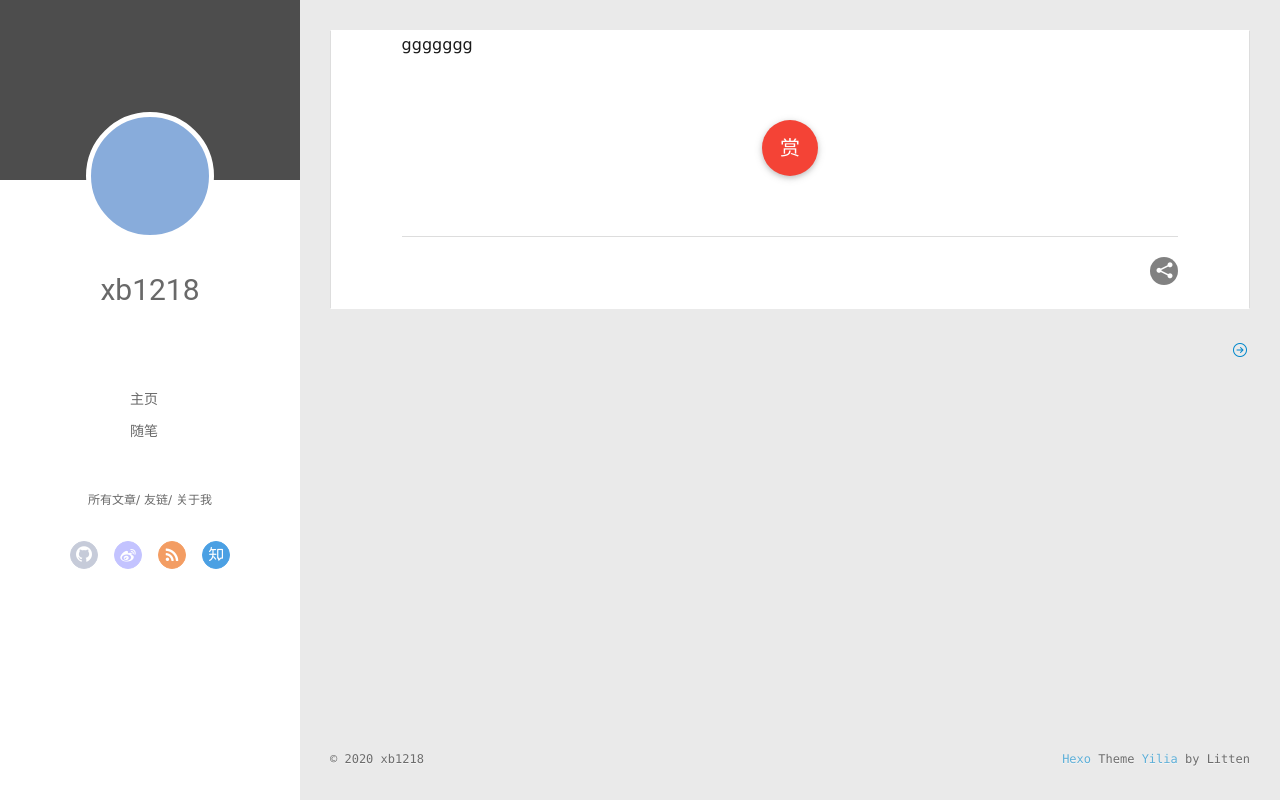
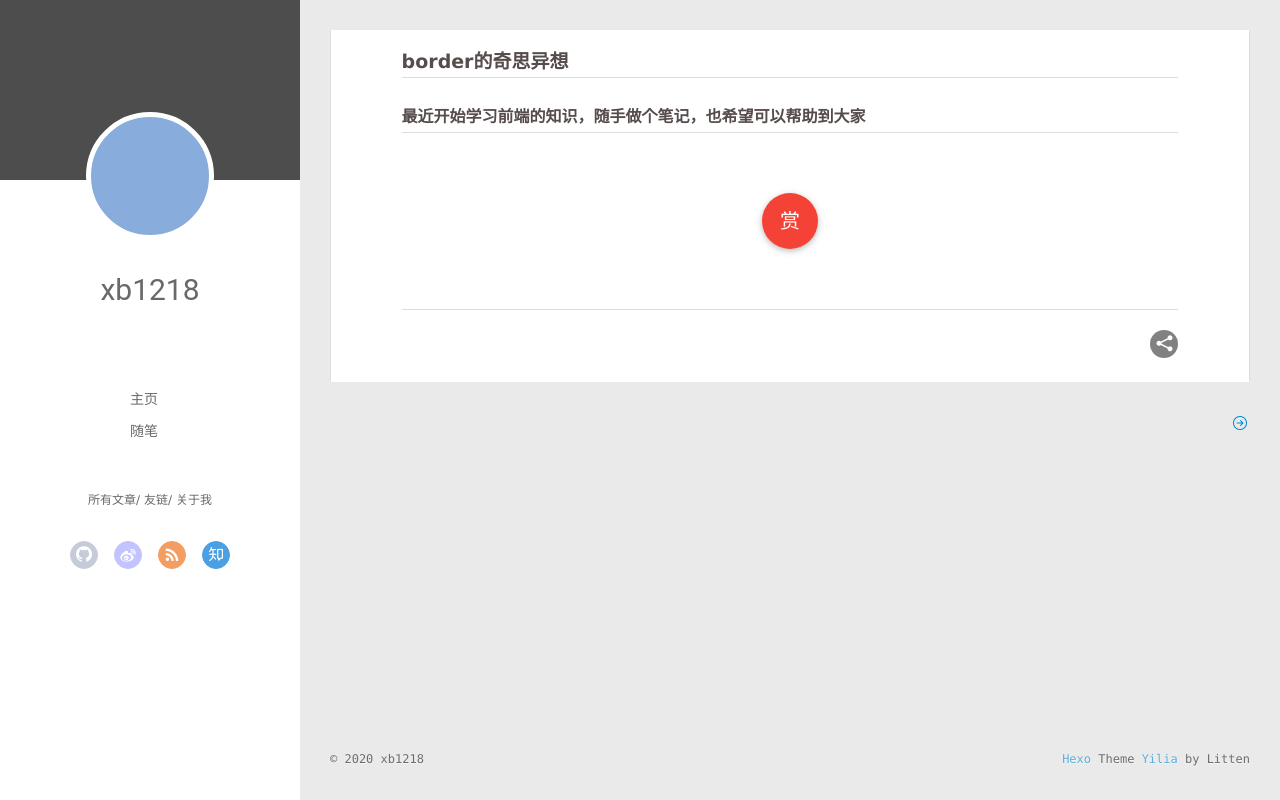
Before and after one commit to xb1218/xb1218.github.io, a plain HTML site: page 2020/01/10/border的使用/index.html in a window 1280 px wide. Drawn offline with Linux system fonts and the light colour scheme; no server answers.

Commit message:
Site updated: 2020-01-10 17:19:44

```diff
--- a/2020/01/10/border的使用/index.html
+++ b/2020/01/10/border的使用/index.html
@@ -8,17 +8,17 @@
   <link rel="dns-prefetch" href="https://xb1218.github.io">
   <title>Hexo</title>
   <meta name="viewport" content="width=device-width, initial-scale=1, maximum-scale=1">
-  <meta name="description" content="Document        ggggggg">
+  <meta name="description" content="Document        border的奇思异想     最近开始学习前端的知识，随手做个笔记，也希望可以帮助到大家">
 <meta property="og:type" content="article">
 <meta property="og:title" content="Hexo">
 <meta property="og:url" content="https://xb1218.github.io/2020/01/10/border的使用/index.html">
 <meta property="og:site_name" content="Hexo">
-<meta property="og:description" content="Document        ggggggg">
+<meta property="og:description" content="Document        border的奇思异想     最近开始学习前端的知识，随手做个笔记，也希望可以帮助到大家">
 <meta property="og:locale" content="default">
-<meta property="og:updated_time" content="2020-01-10T09:05:55.682Z">
+<meta property="og:updated_time" content="2020-01-10T09:17:27.666Z">
 <meta name="twitter:card" content="summary">
 <meta name="twitter:title" content="Hexo">
-<meta name="twitter:description" content="Document        ggggggg">
+<meta name="twitter:description" content="Document        border的奇思异想     最近开始学习前端的知识，随手做个笔记，也希望可以帮助到大家">
 
     <link rel="alternative" href="/atom.xml" title="Hexo" type="application/atom+xml">
 
@@ -170,7 +170,8 @@
 </head>
 
 <body>
-    ggggggg
+    <h3>border的奇思异想</h3>
+    <h5>最近开始学习前端的知识，随手做个笔记，也希望可以帮助到大家</h5>
 </body>
 
 </html>
```
Also changed, not shown: index.html (+2 -1 lines).
